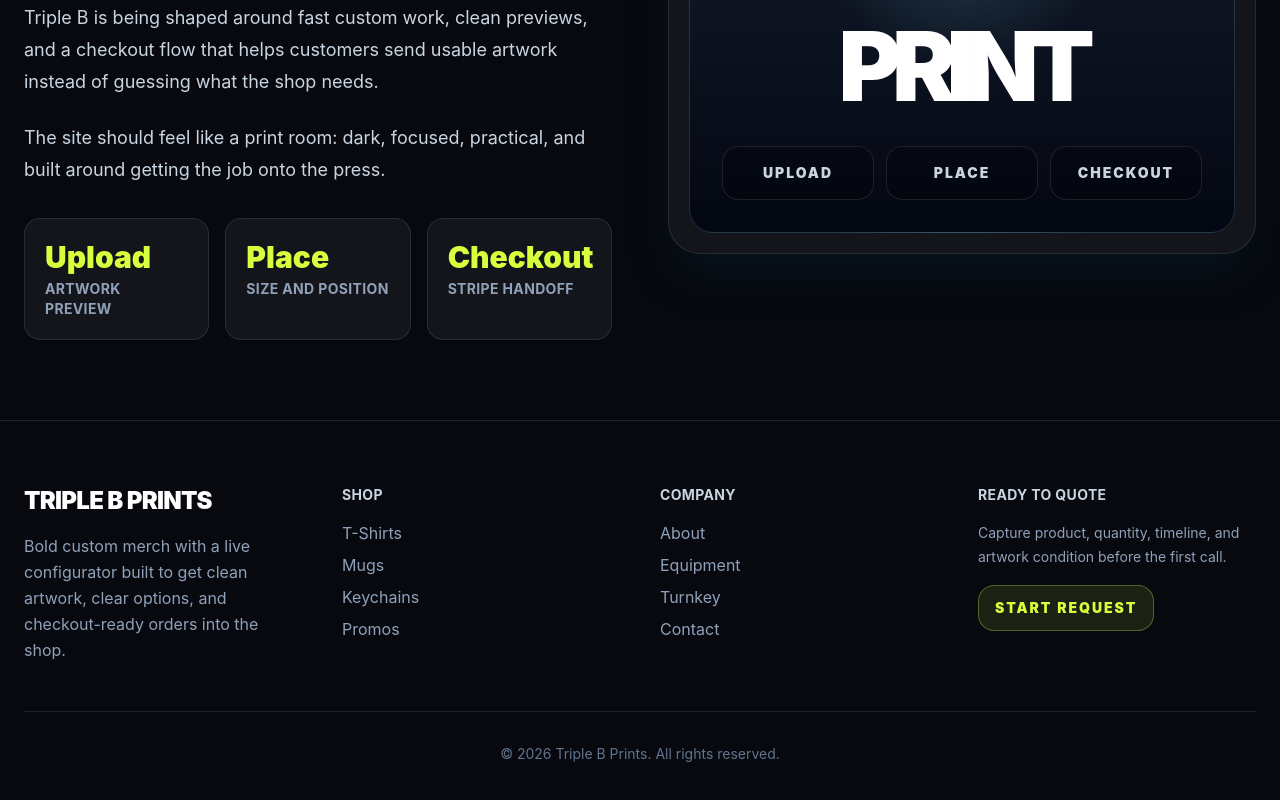
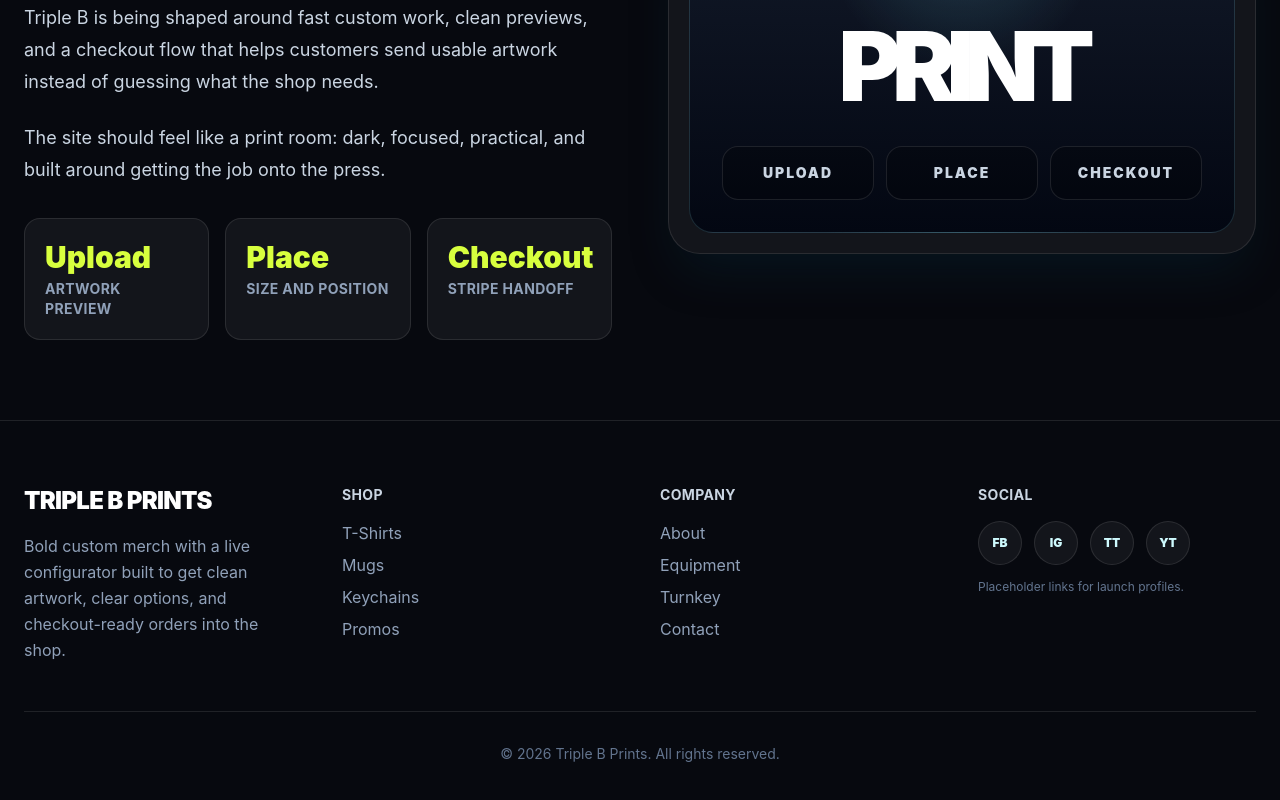
Before and after one commit to kn8-codes/triple-b-prints, a SvelteKit app: page / in a window 1280 px wide. Shown: the part 3362-4162 px from the top of the page. Built offline with nearby package versions, Linux system fonts and the light colour scheme.

Commit message:
feat: add social placeholders and xTool visuals

```diff
--- a/src/routes/+page.svelte
+++ b/src/routes/+page.svelte
@@ -213,9 +213,20 @@
 				</ul>
 			</div>
 			<div>
-				<h4 class="mb-4 text-sm font-bold uppercase tracking-wide text-slate-300">Ready to quote</h4>
-				<p class="mb-4 text-sm leading-6 text-slate-400">Capture product, quantity, timeline, and artwork condition before the first call.</p>
-				<a href="/contact" class="inline-flex rounded-2xl border border-[#d8ff3e]/30 bg-[#d8ff3e]/10 px-4 py-3 text-sm font-black uppercase tracking-[0.14em] text-[#d8ff3e] transition-colors hover:bg-[#d8ff3e]/20">Start request</a>
+				<h4 class="mb-4 text-sm font-bold uppercase tracking-wide text-slate-300">Social</h4>
+				<div class="flex flex-wrap gap-3">
+					{#each [
+						{ label: 'Facebook', short: 'FB', href: 'https://www.facebook.com/' },
+						{ label: 'Instagram', short: 'IG', href: 'https://www.instagram.com/' },
+						{ label: 'TikTok', short: 'TT', href: 'https://www.tiktok.com/' },
+						{ label: 'YouTube', short: 'YT', href: 'https://www.youtube.com/' }
+					] as social}
+						<a href={social.href} target="_blank" rel="noopener noreferrer" aria-label={`${social.label} placeholder link`} class="tap-target flex h-11 w-11 items-center justify-center rounded-full border border-white/10 bg-white/5 text-xs font-black text-cyan-100 transition-colors hover:border-[#d8ff3e]/40 hover:bg-[#d8ff3e]/10 hover:text-[#d8ff3e]">
+							{social.short}
+						</a>
+					{/each}
+				</div>
+				<p class="mt-3 text-xs leading-5 text-slate-500">Placeholder links for launch profiles.</p>
 			</div>
 		</div>
 		<div class="border-t border-white/10 pt-8 text-center text-sm text-slate-500">
--- a/src/routes/equipment/+page.svelte
+++ b/src/routes/equipment/+page.svelte
@@ -25,6 +25,27 @@
 		'Uploads or describes artwork',
 		'Positions a proof preview',
 		'Sends a cleaner request into the shop'
+	];
+
+	const toolImages = [
+		{
+			name: 'xTool F1',
+			label: 'Portable laser engraver',
+			src: 'https://www.xtool.com/cdn/shop/files/mk-baidituyingyong_us_pc_f1-whitebackground_5122-69954.webp?v=1747623440',
+			href: 'https://www.xtool.com/products/xtool-f1'
+		},
+		{
+			name: 'xTool M1 Ultra',
+			label: 'Multi-function craft machine',
+			src: 'https://www.xtool.com/cdn/shop/files/mk-baidituyingyong_us_pc_m1ultra-whitebackground_5122-70511.webp?v=1747562384',
+			href: 'https://www.xtool.com/products/xtool-m1-ultra-the-worlds-first-4-in-1-craft-machine'
+		},
+		{
+			name: 'xTool P2 / P2S',
+			label: 'CO₂ laser cutter',
+			src: 'https://www.xtool.com/cdn/shop/files/mk-baidituyingyong_us_pc_p-black-standalone_5130-129_2291d7b0-a962-466d-89c6-8166e1c383a0.webp?v=1754966102',
+			href: 'https://www.xtool.com/products/xtool-p2-55w-co2-laser-cutter'
+		}
 	];
 </script>
 
@@ -91,6 +112,34 @@
 	</div>
 </section>
 
+<section class="border-t border-white/10 bg-[#0a0d14] py-16 text-white sm:py-20">
+	<div class="mx-auto max-w-7xl px-4 sm:px-6">
+		<div class="mb-10 flex flex-col gap-4 md:flex-row md:items-end md:justify-between">
+			<div class="max-w-3xl">
+				<p class="mb-3 text-sm font-black uppercase tracking-[0.28em] text-cyan-100">Reference equipment</p>
+				<h2 class="text-3xl font-black uppercase tracking-[-0.04em] text-white sm:text-5xl">Actual xTool product imagery for the business pitch.</h2>
+				<p class="mt-4 text-lg leading-8 text-slate-300">Demo/reference images sourced from official xTool product pages. Final usage should be confirmed with approved affiliate/media terms before a permanent public launch.</p>
+			</div>
+			<a href="https://www.xtool.com" target="_blank" rel="noopener noreferrer" class="inline-flex rounded-2xl border border-white/10 bg-white/5 px-5 py-3 text-sm font-black uppercase tracking-[0.16em] text-cyan-100 transition-colors hover:bg-cyan-200/10">xTool site →</a>
+		</div>
+
+		<div class="grid gap-5 md:grid-cols-3">
+			{#each toolImages as tool}
+				<a href={tool.href} target="_blank" rel="noopener noreferrer" class="group overflow-hidden rounded-[1.75rem] border border-white/10 bg-white/[0.05] shadow-xl shadow-black/20 transition-all hover:-translate-y-1 hover:border-cyan-200/40">
+					<div class="bg-white p-4">
+						<img src={tool.src} alt={tool.name} class="h-56 w-full object-contain transition-transform duration-300 group-hover:scale-105" loading="lazy" />
+					</div>
+					<div class="p-6">
+						<p class="text-xs font-black uppercase tracking-[0.22em] text-[#d8ff3e]">{tool.label}</p>
+						<h3 class="mt-2 text-2xl font-black uppercase tracking-[-0.03em] text-white">{tool.name}</h3>
+						<p class="mt-3 text-sm font-bold uppercase tracking-[0.14em] text-cyan-100/70">View source →</p>
+					</div>
+				</a>
+			{/each}
+		</div>
+	</div>
+</section>
+
 <section class="border-t border-white/10 bg-[#07090f] py-16 text-white sm:py-20">
 	<div class="mx-auto max-w-7xl px-4 sm:px-6">
 		<div class="mb-10 max-w-3xl">
--- a/src/routes/turnkey-interview/+page.svelte
+++ b/src/routes/turnkey-interview/+page.svelte
@@ -79,6 +79,24 @@
 
 	let showNotes = $state(false);
 	let notes = $state('');
+
+	const equipmentStack = [
+		{
+			name: 'xTool M1 Ultra',
+			role: 'Starter production machine',
+			image: 'https://www.xtool.com/cdn/shop/files/mk-baidituyingyong_us_pc_m1ultra-whitebackground_5122-70511.webp?v=1747562384'
+		},
+		{
+			name: 'xTool F1',
+			role: 'Fast small-item engraving',
+			image: 'https://www.xtool.com/cdn/shop/files/mk-baidituyingyong_us_pc_f1-whitebackground_5122-69954.webp?v=1747623440'
+		},
+		{
+			name: 'xTool P2 / P2S',
+			role: 'Larger laser/cutting capacity',
+			image: 'https://www.xtool.com/cdn/shop/files/mk-baidituyingyong_us_pc_p-black-standalone_5130-129_2291d7b0-a962-466d-89c6-8166e1c383a0.webp?v=1754966102'
+		}
+	];
 </script>
 
 <svelte:head>
@@ -114,6 +132,30 @@
 					<li>Copy the completed notes into the turnkey intake form or Supabase</li>
 				</ol>
 			</div>
+		</div>
+	</div>
+</section>
+
+<section class="bg-slate-950 py-12 text-white">
+	<div class="max-w-6xl mx-auto px-4 sm:px-6">
+		<div class="mb-8 max-w-3xl">
+			<p class="mb-2 text-sm font-black uppercase tracking-[0.24em] text-yellow-300">Equipment stack reference</p>
+			<h2 class="text-3xl md:text-4xl font-black uppercase tracking-[-0.04em]">What “buy the business” can look like.</h2>
+			<p class="mt-3 text-slate-300 leading-7">Use these actual xTool product images as visual prompts while collecting the package details. Final equipment bundle, pricing, and media rights still need owner confirmation.</p>
+		</div>
+
+		<div class="grid gap-5 md:grid-cols-3">
+			{#each equipmentStack as tool}
+				<div class="overflow-hidden rounded-2xl border border-white/10 bg-white/[0.05] shadow-xl shadow-black/20">
+					<div class="bg-white p-4">
+						<img src={tool.image} alt={tool.name} class="h-48 w-full object-contain" loading="lazy" />
+					</div>
+					<div class="p-5">
+						<h3 class="text-xl font-black text-white">{tool.name}</h3>
+						<p class="mt-1 text-sm font-bold uppercase tracking-wide text-yellow-300/80">{tool.role}</p>
+					</div>
+				</div>
+			{/each}
 		</div>
 	</div>
 </section>
```
